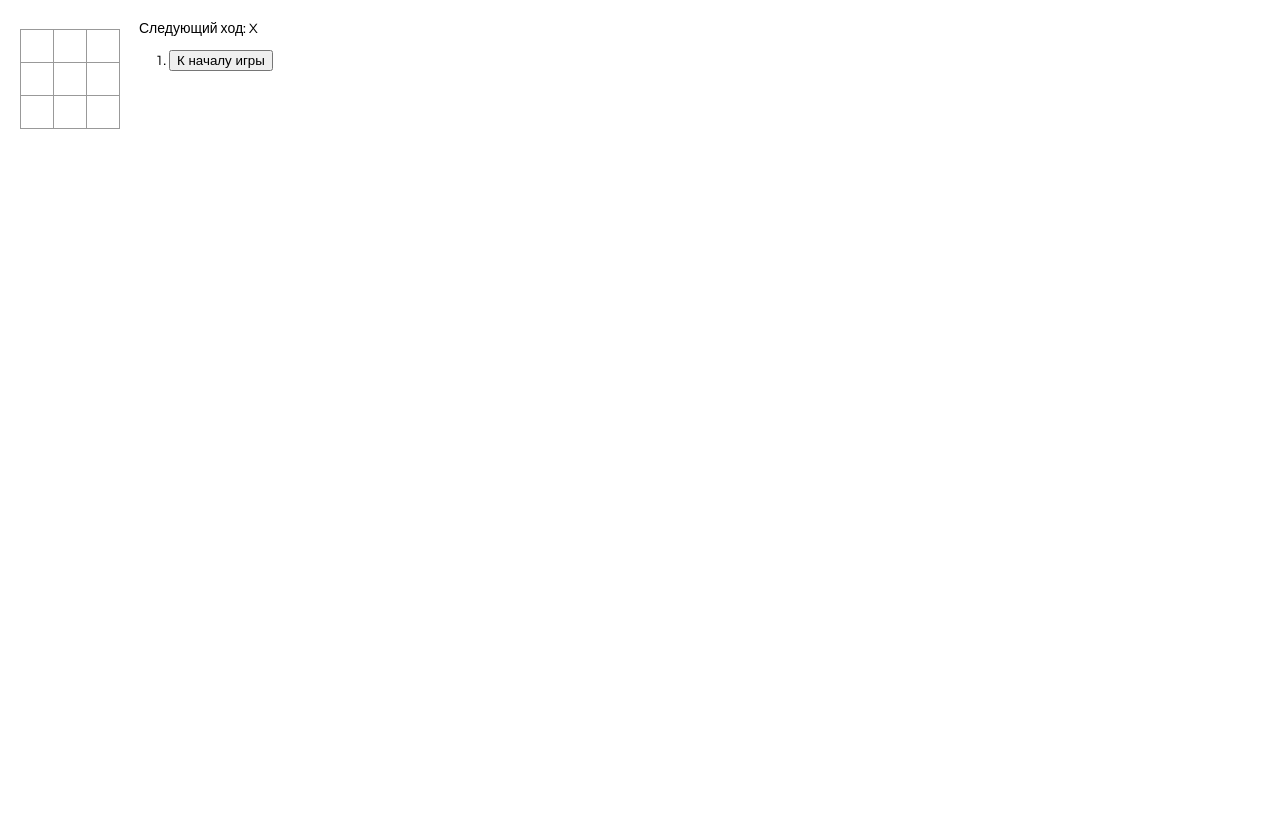
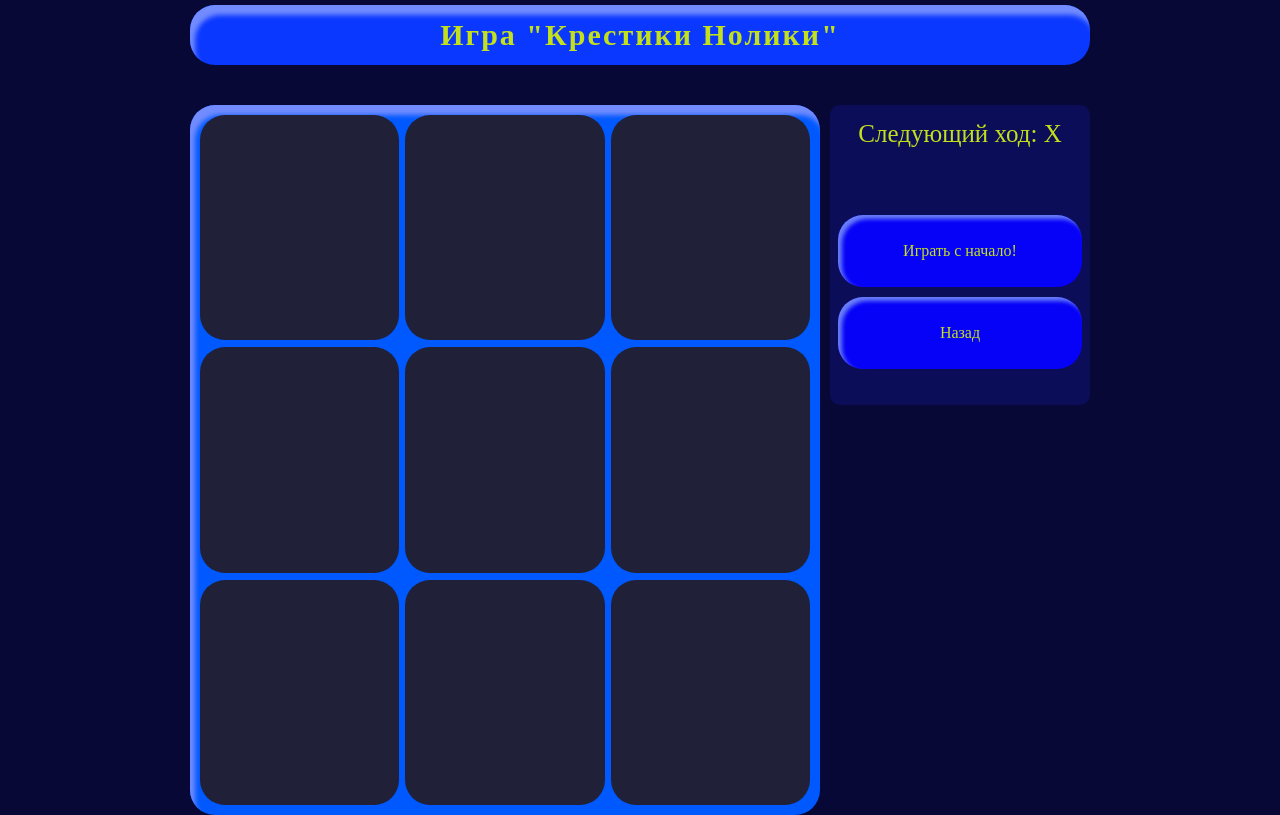
Before and after one commit to Doni9480/learn_react, a React app: page / in a window 1280 px wide. Built offline with nearby package versions, Linux system fonts and the light colour scheme.

Commit message:
update design

```diff
--- a/public/robots.txt
+++ /dev/null
@@ -1,3 +0,0 @@
-# https://www.robotstxt.org/robotstxt.html
-User-agent: *
-Disallow:
--- /dev/null
+++ b/src/components/game.css
@@ -0,0 +1,44 @@
+.main-block-game{
+   display: grid;
+   grid-template-rows: 100px 1fr ;
+   grid-template-columns: 70% 30%;
+   grid-template-areas: "name name"
+                        "game info";
+   max-width: 900px;
+   height: 100%;
+   padding: 5px;
+   margin: 0px auto;
+   color: rgb(195, 224, 28);
+}
+.main-block-game__title{
+   justify-content: center;
+   align-items: center;
+   grid-area: name;
+}
+.main-block-game__title-text{
+   background: rgb(11, 56, 255);
+   padding: 10px;
+   box-shadow: inset 5px 10px 5px  rgb(114, 140, 255);
+   text-align: center;
+   font-size: 30px;
+   border-radius: 25px;
+   font-weight: 700;
+   line-height: 40px;
+   letter-spacing: 2px;
+}
+.main-block-game__game{
+   grid-area: game;
+}
+.main-block-game__game-info{
+   grid-area: info;
+}
+@media (max-width:635px) {
+   .main-block-game{
+      grid-template-rows: 100px minmax(100px/ 200px) 1fr;
+      grid-template-columns: repeat(1, auto);
+      grid-template-areas: "name"
+                           "info"
+                           "game";
+   }
+
+}
--- /dev/null
+++ b/src/components/game.js
@@ -0,0 +1,121 @@
+import React from "react";
+import BigSquare from "./square";
+import GameInfo from "./infoblock";
+import './game.css'
+
+class Game extends React.Component{
+   constructor(props){
+      super(props)
+      this.state = {
+         history: [{
+            squares: Array(9).fill(null),
+         }],
+         step: 0,
+         xisNext: true,
+      }
+   }
+   clickHandler(i){
+      console.log(this.state.xisNext);
+      const history = this.state.history.slice(0, this.state.step+1);
+      const current = history[history.length-1];
+      const squares = current.squares.slice();
+
+      if (calculateWinner(squares).status_game || squares[i]) {
+         return;
+      }
+
+      squares[i] = this.state.xisNext ? 'X' : 'O';
+
+      this.setState({
+         history: history.concat([{
+            squares: squares,
+         }]),
+         step: history.length,
+         xisNext: !this.state.xisNext,
+      });
+   }
+
+   PlayNow(){
+      this.setState({
+         history: [{
+            squares: Array(9).fill(null),
+         }],
+         step: 0,
+         xisNext: true,
+      })
+   }
+
+   StepBack(step){
+      this.setState({
+         step: step,
+         xisNext: (step % 2) === 0,
+      });
+   }
+
+   render(){
+
+      const history = this.state.history;
+      const current = history[this.state.step];
+      const winner = calculateWinner(current.squares);
+
+      let status;
+      console.log(winner)
+      if (winner.status_game == 'X' || winner.status_game == 'O') {
+         status = 'Выиграл ' + winner.status_game;
+      }else if(winner.status_game === '='){
+         status = 'Не чия!';
+      } else {
+         status = 'Следующий ход: ' + (this.state.xisNext ? 'X' : 'O');
+      }
+
+      return(
+         <div className="main-block-game">
+            <div className="main-block-game__title">
+               <div className="main-block-game__title-text">
+                  Игра "Крестики Нолики"
+               </div>
+            </div>
+            <div className="main-block-game__game">
+               <BigSquare
+               squares={this.state.history[this.state.step].squares}
+               onClick={(i) => this.clickHandler(i)}
+               addAnimation={winner.list_val ? winner.list_val : []}
+               />
+            </div>
+            <div className="main-block-game__game-info">
+               <GameInfo
+               status={status}
+               play_now={() => this.PlayNow()}
+               back={() => this.StepBack(this.state.step - 1)}/>
+            </div>
+         </div>
+      )
+   }
+}
+
+export default Game;
+
+
+function calculateWinner(squares) {
+   let is_full = false;
+   const lines = [
+      [0, 1, 2],
+      [3, 4, 5],
+      [6, 7, 8],
+      [0, 3, 6],
+      [1, 4, 7],
+      [2, 5, 8],
+      [0, 4, 8],
+      [2, 4, 6],
+   ];
+   for (let i = 0; i < lines.length; i++) {
+      const [a, b, c] = lines[i];
+      if (squares[a] && squares[a] === squares[b] && squares[a] === squares[c]) {
+         return {list_val: lines[i], status_game: squares[a]};
+      }
+   }
+   if (squares.filter(e => e==null).length == 0){
+      return {list_val: [0, 1, 2, 3, 4, 5, 6, 7, 8], status_game: '='};
+   }
+   return {list_val: null, status_game: null};
+}
--- /dev/null
+++ b/src/components/infoblock.css
@@ -0,0 +1,64 @@
+.game-info{
+   display: grid;
+   background: rgb(12, 13, 88);
+   border-radius: 10px;
+   height: 300px;
+   margin-left: 10px;
+   grid-template-rows: 100px 0.4fr 0.4fr;
+   grid-template-columns: 1fr;
+   gap: 10px;
+}
+.game-info__staus{
+   font-size: 25px;
+   text-align: center;
+   padding-top: 15px;
+}
+.game-info__back-btn,
+.game-info__start-now-btn{
+   position: relative;
+   background: rgb(6, 2, 248);
+   height: 100%;
+   border-radius: 25px;
+   margin: 0px 8px;
+   box-shadow: inset 4px 4px 4px rgb(106, 127, 247);
+   cursor: pointer;
+}
+.game-info__back-btn:active,
+.game-info__start-now-btn:active{
+   box-shadow: inset 1px 1px 4px rgb(106, 127, 247);
+
+}
+.game-info__back-btn > span,
+.game-info__start-now-btn > span{
+   position: absolute;
+   left: 50%;
+   top: 50%;
+   transform: translate(-50%, -50%) rotate(0deg) scale(1) skew(0deg,0deg);
+
+}
+@media (max-width:635px) {
+   .game-info{
+      height: calc(100%);
+      grid-template-rows: repeat(1, 1fr);
+      grid-template-columns: repeat(3, 1fr);
+      grid-template-areas: "status btn-now btn-back";
+      margin-left: 0 ;
+      justify-content: center;
+      align-items: center;
+   }
+   .game-info__staus{
+      grid-area: status;
+   }
+   .game-info__start-now-btn{
+      margin: 5px 0px;
+      height: 60px;
+      grid-area: btn-now;
+   }
+   .game-info__back-btn{
+      height: 60px;
+      margin: 5px;
+      grid-area: btn-back;
+
+   }
+
+}
--- /dev/null
+++ b/src/components/infoblock.js
@@ -0,0 +1,15 @@
+import React from "react";
+import './infoblock.css'
+
+class GameInfo extends React.Component{
+   render(){
+      return(
+         <div className="game-info">
+            <div className="game-info__staus">{this.props.status}</div>
+            <div className="game-info__start-now-btn" onClick={this.props.play_now}><span>Играть с начало!</span></div>
+            <div className="game-info__back-btn" onClick={this.props.back}><span>Назад</span></div>
+         </div>
+      )
+   }
+}
+export default GameInfo;
--- /dev/null
+++ b/src/components/square.css
@@ -0,0 +1,57 @@
+.square__body{
+   background: rgb(0, 89, 255);
+   box-shadow: inset 5px 10px 5px  rgb(114, 140, 255);
+   display: grid;
+   grid-template: repeat(3, 1fr) / repeat(3, 1fr);
+   justify-content: center;
+   align-items: center;
+   height: calc(var(--sq-size) - 30% );
+   gap: 1%;
+   padding: 10px;
+   border-radius: 25px;
+}
+.square__item{
+   border-radius: 25px;
+   background: rgb(32, 32, 56);
+   font-size: 80px;
+   line-height: 30px;
+   font-weight: 700;
+   color: rgb(250, 172, 3);
+   width: 100%;
+   height: 100%;
+   position: relative;
+
+}
+.square__item span{
+   position: absolute;
+   top: 50%;
+   left: 50%;
+   transform: translate(-50%, -50%) rotate(0deg) scale(1) skew(0deg,0deg);
+
+}
+
+@media (max-width:635px) {
+   .square__body{
+      height: calc(var(--sq-size));
+
+   }
+
+}
+
+.square__item.animation{
+   animation-name: animation-square;
+   animation-duration: 500ms;
+   animation-iteration-count: infinite;
+}
+
+@keyframes animation-square {
+   0%{
+      background: rgb(32, 32, 56);
+   }
+   50%{
+      background: rgb(58, 58, 82);
+   }
+   100%{
+      background: rgb(32, 32, 56);
+   }
+}
--- /dev/null
+++ b/src/components/square.js
@@ -0,0 +1,27 @@
+import React from "react";
+import './square.css'
+
+class MiniSquare extends React.Component{
+   render(){
+      return(
+         <div
+         className={this.props.addAnimation.length & this.props.addAnimation.filter(i => i == this.props.index_val).length ? "square__item animation" : "square__item"}
+         onClick={() => this.props.onClick(this.props.index_val)}>
+            <span>{this.props.squares[this.props.index_val]}</span>
+         </div>
+      )
+   }
+}
+
+class BigSquare extends React.Component {
+
+   render (){
+      const ind = [0,1,2,3,4,5,6,7,8];
+      return (
+         <div className="square__body">
+            {ind.map((i) => <MiniSquare index_val={i} squares={this.props.squares} onClick={this.props.onClick} addAnimation={this.props.addAnimation} key={i}/>)}
+         </div>
+      )}
+}
+
+export default BigSquare;
--- a/src/index.css
+++ b/src/index.css
@@ -1,51 +1,20 @@
-body {
-   font: 14px "Century Gothic", Futura, sans-serif;
-   margin: 20px;
+:root{
+   --sq-size: 900px;
 }
-
-ol,
-ul {
-   padding-left: 30px;
+@media (max-width: 900px) {
+   :root{
+      --sq-size: 100vw
+   }
 }
-
-.board-row:after {
-   clear: both;
-   content: "";
-   display: table;
+body{
+   background: rgb(7, 8, 53);
+   width: 100vw;
+   height: 100vh;
+   margin: 0;
+   padding: 0;
+   overflow: hidden;
 }
-
-.status {
-   margin-bottom: 10px;
+#root{
+   width: 100%;
+   height: 100%;
 }
-
-.square {
-   background: #fff;
-   border: 1px solid #999;
-   float: left;
-   font-size: 24px;
-   font-weight: bold;
-   line-height: 34px;
-   height: 34px;
-   margin-right: -1px;
-   margin-top: -1px;
-   padding: 0;
-   text-align: center;
-   width: 34px;
-}
-
-.square:focus {
-   outline: none;
-}
-
-.kbd-navigation .square:focus {
-   background: #ddd;
-}
-
-.game {
-   display: flex;
-   flex-direction: row;
-}
-
-.game-info {
-   margin-left: 20px;
-}
--- a/src/index.js
+++ b/src/index.js
@@ -1,169 +1,7 @@
 import React from 'react';
 import ReactDOM from 'react-dom/client';
 import './index.css';
-
-// class Square extends React.Component {
-
-//    render() {
-//       return (
-//          <button className="square"
-//                onClick={() => this.props.onClick()}>
-//             {this.props.value}
-//          </button>
-//       );
-//    }
-// }
-
-function Square(props) {
-   return (
-      <button className='square' onClick={props.onClick} >
-         {props.value}
-      </button>
-   )
-}
-
-class Board extends React.Component {
-
-   renderSquare(i) {
-      return <Square
-         value={this.props.squares[i]}
-         onClick={() => this.props.onClick(i)}
-      />;
-   }
-
-   render() {
-      return (
-         <div>
-            <div className="status"> </div>
-            <div className='block-column'>
-               <div className="board-row">
-                  {this.renderSquare(0)}
-                  {this.renderSquare(1)}
-                  {this.renderSquare(2)}
-               </div>
-               <div className="board-row">
-                  {this.renderSquare(3)}
-                  {this.renderSquare(4)}
-                  {this.renderSquare(5)}
-               </div>
-               <div className="board-row">
-                  {this.renderSquare(6)}
-                  {this.renderSquare(7)}
-                  {this.renderSquare(8)}
-               </div>
-            </div>
-         </div>
-      );
-   }
-}
-
-class Game extends React.Component {
-   constructor(props) {
-      super(props);
-      this.state = {
-         history: [{
-            squares: Array(9).fill(null),
-         }],
-         stepNumber: 0,
-         xIsNext: true,
-      };
-   }
-
-   handleClick(i) {
-      const history = this.state.history.slice(0, this.state.stepNumber + 1);
-      const current = history[history.length - 1];
-      const squares = current.squares.slice();
-      if (calculateWinner(squares) || squares[i]) {
-         return;
-      }
-      squares[i] = this.state.xIsNext ? 'X' : 'O';
-      this.setState({
-         history: history.concat([{
-            squares: squares,
-         }]),
-         stepNumber: history.length,
-         xIsNext: !this.state.xIsNext,
-      });
-   }
-
-   jumpTo(step){
-      this.setState({
-         stepNumber: step,
-         xIsNext: (step % 2) === 0,
-      });
-   }
-
-   render() {
-      const history = this.state.history;
-      const current = history[this.state.stepNumber];
-      // console.log(squares);
-      const winner = calculateWinner(current.squares);
-
-      let status;
-      if (winner) {
-         status = 'Выиграл ' + winner;
-      } else {
-         status = 'Следующий ход: ' + (this.state.xIsNext ? 'X' : 'O');
-      }
-
-   const moves = history.map((step, move) => {
-      const desc = move ?
-         'Перейти к ходу #' + move :
-         'К началу игры';
-      return (
-         <li key={move}>
-            <button onClick={() => this.jumpTo(move)}>{desc}</button>
-         </li>
-      );
-   });
-
-      return (
-         <div className="game">
-            <div className="game-board">
-               <Board
-                  squares={current.squares}
-                  onClick={(i) => this.handleClick(i)}
-               />
-            </div>
-            <div className="game-info">
-               <div>{status}</div>
-               <ol>{moves}</ol>
-            </div>
-         </div>
-      );
-   }
-}
-
-// ========================================
+import Game from './components/game';
 
 const root = ReactDOM.createRoot(document.getElementById("root"));
 root.render(<Game />);
-
-function calculateWinner(squares) {
-   let is_full = false;
-   const lines = [
-      [0, 1, 2],
-      [3, 4, 5],
-      [6, 7, 8],
-      [0, 3, 6],
-      [1, 4, 7],
-      [2, 5, 8],
-      [0, 4, 8],
-      [2, 4, 6],
-   ];
-   for (let i = 0; i < lines.length; i++) {
-      const [a, b, c] = lines[i];
-      if (squares[a] && squares[a] === squares[b] && squares[a] === squares[c]) {
-         return squares[a];
-      }
-   }
-   // for (let j in squares) {
-      // if (j === null){
-         // is_full = true;
-      // }
-   // }
-   if (squares.filter(e => e==null).length == 0){
-      return 'X|O'
-   }
-   return null;
-}
```
Also changed, not shown: public/index.html (+0 -31 lines), public/favicon.ico (deleted), public/logo192.png (deleted), public/logo512.png (deleted), public/manifest.json (deleted).
